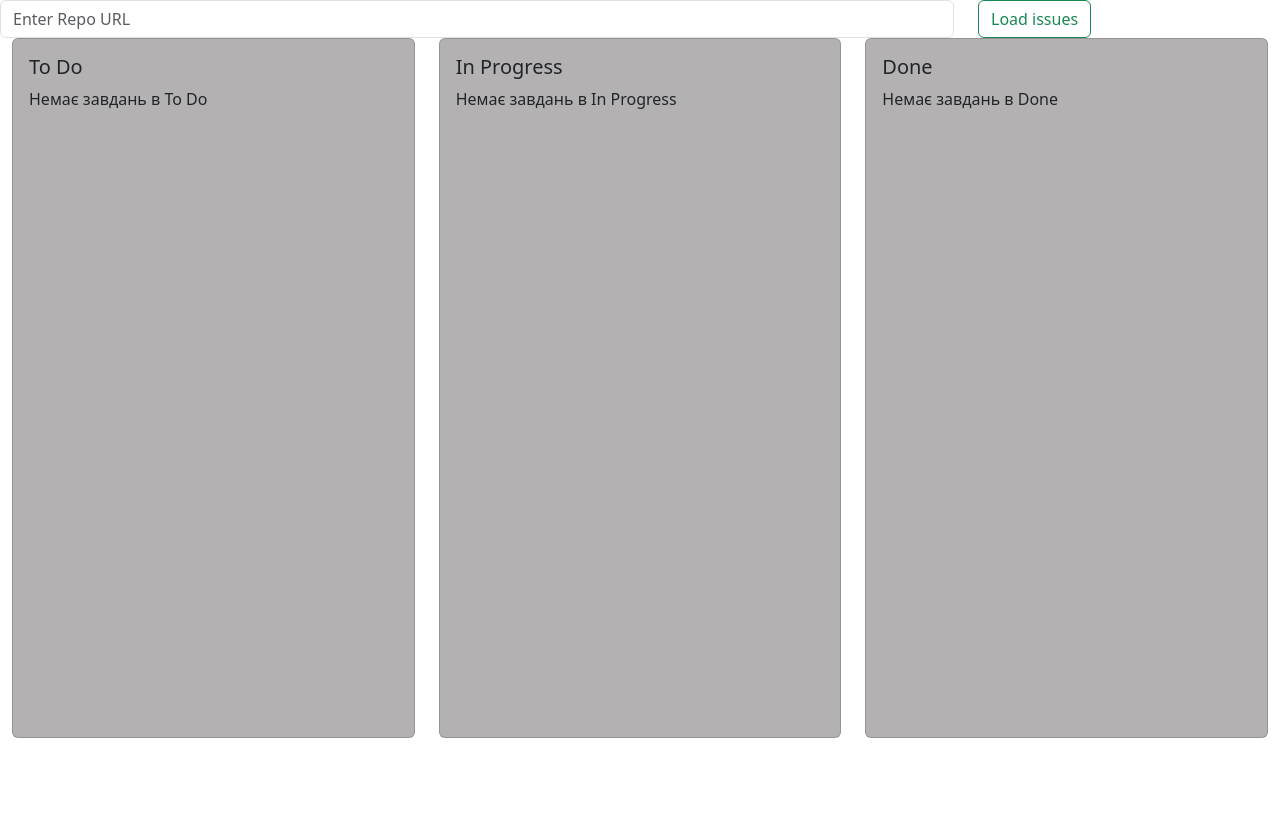
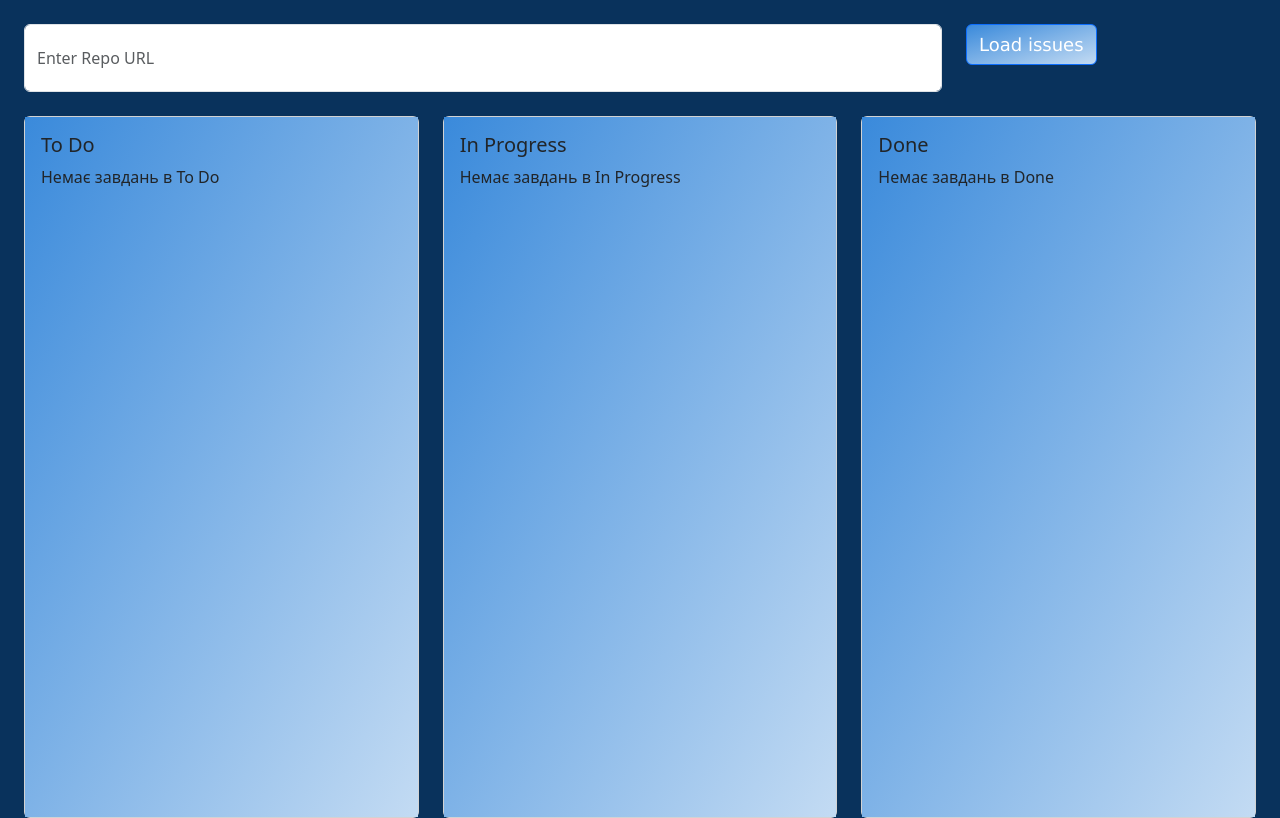
Before and after one commit to Oksana-Marchenko11/react-kanban, a React (Create React App) app: page / in a window 1280 px wide. Built offline with nearby package versions, Linux system fonts and the light colour scheme.

Commit message:
before update state

```diff
--- a/public/index.html
+++ b/public/index.html
@@ -8,38 +8,13 @@
   <meta name="theme-color" content="#000000" />
   <meta name="description" content="Web site created using create-react-app" />
   <link rel="apple-touch-icon" href="%PUBLIC_URL%/logo192.png" />
-  <!--
-      manifest.json provides metadata used when your web app is installed on a
-      user's mobile device or desktop. See https://developers.google.com/web/fundamentals/web-app-manifest/
-    -->
-  <!-- <link rel="manifest" href="%PUBLIC_URL%/manifest.json" /> -->
-  <!--
-      Notice the use of %PUBLIC_URL% in the tags above.
-      It will be replaced with the URL of the `public` folder during the build.
-      Only files inside the `public` folder can be referenced from the HTML.
-
-      Unlike "/favicon.ico" or "favicon.ico", "%PUBLIC_URL%/favicon.ico" will
-      work correctly both with client-side routing and a non-root public URL.
-      Learn how to configure a non-root public URL by running `npm run build`.
-    -->
   <title>React App</title>
 </head>
 
 <body>
   <noscript>You need to enable JavaScript to run this app.</noscript>
   <div id="root">
-    <p>"hello!"</p>
   </div>
-  <!--
-      This HTML file is a template.
-      If you open it directly in the browser, you will see an empty page.
-
-      You can add webfonts, meta tags, or analytics to this file.
-      The build step will place the bundled scripts into the <body> tag.
-
-      To begin the development, run `npm start` or `yarn start`.
-      To create a production bundle, use `npm run build` or `yarn build`.
-    -->
 </body>
 
 </html>
--- a/src/App.css
+++ b/src/App.css
@@ -1,39 +1,38 @@
-.App {
-  text-align: center;
+.my-custom-card {
+  background-image: linear-gradient(to bottom right, rgb(58, 138, 219), rgb(195, 219, 243));
+  color: black;
+  border: none;
+  height: 700px;
+  overflow-y: scroll;
 }
 
-.App-logo {
-  height: 40vmin;
-  pointer-events: none;
+.gradient-btn {
+  background-image: linear-gradient(to bottom right,
+      rgb(58, 138, 219),
+      rgb(195, 219, 243));
+  border: none;
+  max-width: 260px;
+  font-weight: 500 !important;
+  font-family: Verdana, Geneva, Tahoma, sans-serif !important;
+  font-size: 18px !important;
+  padding: 8px;
+  border-radius: 4px;
+  transition: 0.3s;
 }
 
-@media (prefers-reduced-motion: no-preference) {
-  .App-logo {
-    animation: App-logo-spin infinite 20s linear;
-  }
+.text {
+  color: #09325c !important;
+  font-family: Verdana, Geneva, Tahoma, sans-serif !important;
+  font-size: 18px !important;
 }
 
-.App-header {
-  background-color: #282c34;
-  min-height: 100vh;
-  display: flex;
-  flex-direction: column;
-  align-items: center;
-  justify-content: center;
-  font-size: calc(10px + 2vmin);
-  color: white;
+.text_title {
+  color: #09325c !important;
+  font-weight: 700 !important;
+  font-family: Verdana, Geneva, Tahoma, sans-serif !important;
+  font-size: 18px !important;
 }
 
-.App-link {
-  color: #61dafb;
+.form_control {
+  height: 68px;
 }
-
-@keyframes App-logo-spin {
-  from {
-    transform: rotate(0deg);
-  }
-
-  to {
-    transform: rotate(360deg);
-  }
-}
--- a/src/App.js
+++ b/src/App.js
@@ -6,7 +6,7 @@ import Kanban from "./components/Kanbans.jsx";
 
 function App() {
   return (
-    <div>
+    <div style={{ backgroundColor: "#09325c", minHeight: "100vh" }}>
       <Search />
       <Navbar />
       <Kanban />
--- a/src/components/Kanbans.jsx
+++ b/src/components/Kanbans.jsx
@@ -1,7 +1,6 @@
 import React from "react";
 import { Container, Row, Col, Card } from "react-bootstrap";
 import "bootstrap/dist/css/bootstrap.min.css";
-import "../App.css";
 import { useSelector, useDispatch } from "react-redux";
 import { DndProvider } from "react-dnd";
 import { HTML5Backend } from "react-dnd-html5-backend";
@@ -15,14 +14,19 @@ const ItemTypes = {
   ISSUE: "issue",
 };
 
-const DraggableIssue = ({ issue, index, moveIssue, basket }) => {
+export const Kanban = () => {
+  const dispatch = useDispatch();
+  const { issues } = useSelector((state) => state.issues);
+
+  const DraggableIssue = ({ issue, index, basket }) => {
+    console.log(basket);
     const [{ isDragging }, drag] = useDrag({
       type: ItemTypes.ISSUE,
       item: {
         id: issue.id,
         index,
         state: issue.state,
-      assignees: issue.assignees,
+        title: issue.title,
         _basket: issue._basket,
       },
       collect: (monitor) => ({
@@ -30,40 +34,13 @@ const DraggableIssue = ({ issue, index, moveIssue, basket }) => {
       }),
     });
 
-  const [, drop] = useDrop({
+    const [{ isOver }, drop] = useDrop({
       accept: ItemTypes.ISSUE,
       hover: (draggedItem) => {
-      if (draggedItem.index === index) {
-        return;
-      }
+        if (draggedItem.index === index) return; // нічого не міняємо
+
         moveIssue(draggedItem.index, index, basket);
-      draggedItem.index = index;
-      console.log(index);
-    },
-  });
-
-  return (
-    <div
-      ref={(node) => drag(drop(node))}
-      style={{ opacity: isDragging ? 0.5 : 1 }}
-    >
-      <Card>
-        <Card.Body>
-          <Card.Title>{issue.title}</Card.Title>
-          <Card.Text>{issue.title}</Card.Text>
-        </Card.Body>
-      </Card>
-    </div>
-  );
-};
-
-const DroppableColumn = ({ title, issues, onDrop, moveIssue, basket }) => {
-  const [{ isOver }, drop] = useDrop({
-    accept: ItemTypes.ISSUE,
-    drop: (item, monitor) => {
-      console.log(issues);
-      console.log(item);
-      onDrop(item, title);
+        draggedItem.index = index; // оновлюємо індекс перетягуваного елемента
       },
       collect: (monitor) => ({
         isOver: monitor.isOver(),
@@ -71,22 +48,42 @@ const DroppableColumn = ({ title, issues, onDrop, moveIssue, basket }) => {
     });
     return (
       <Card
-      ref={drop}
+        ref={(node) => drag(drop(node))}
         style={{
-        height: "700px",
-        overflowY: "scroll",
-        backgroundColor: isOver ? "#d3d3d3" : "#b3b1b1",
+          opacity: isDragging ? 0.9 : 1,
+          backgroundColor: isOver ? "red" : "white",
+          padding: "20px",
         }}
+        className="mb-3"
       >
         <Card.Body>
+          <Card.Title className="text_title">{issue.title}</Card.Title>
+          <Card.Text className="text">{issue.title}</Card.Text>
+        </Card.Body>
+      </Card>
+    );
+  };
+
+  const DroppableColumn = ({ title, issues, onDrop, basket }) => {
+    const [_, drop] = useDrop({
+      accept: ItemTypes.ISSUE,
+      drop: (item, monitor) => {
+        // console.log(issues);
+        // console.log(item);
+        onDrop(item, title);
+      },
+       });
+    return (
+      <Card ref={drop}>
+        <Card.Body className="my-custom-card">
           <Card.Title>{title}</Card.Title>
           {issues.length > 0 ? (
             issues.map((issue, index) => (
               <DraggableIssue
+                issues={issues}
+                issue={issue}
                 key={issue.id}
-              issue={issue}
                 index={index}
-              moveIssue={moveIssue}
                 basket={basket}
               />
             ))
@@ -97,10 +94,6 @@ const DroppableColumn = ({ title, issues, onDrop, moveIssue, basket }) => {
       </Card>
     );
   };
-
-export const Kanban = () => {
-  const dispatch = useDispatch();
-  const { issues } = useSelector((state) => state.issues);
 
   const handleDrop = (item, column) => {
     const basketMap = {
@@ -128,8 +121,8 @@ export const Kanban = () => {
 
   return (
     <DndProvider backend={HTML5Backend}>
-      <Container fluid>
-        <Row className="g-12">
+      <Container fluid className="px-4">
+        <Row className="g-4">
           <Col xs={12} sm={4} md={4}>
             <DroppableColumn
               title="To Do"
--- a/src/components/NavBar.jsx
+++ b/src/components/NavBar.jsx
@@ -4,22 +4,26 @@ import { useSelector } from "react-redux";
 
 export const Navbar = () => {
   const data = useSelector((state) => state.searchQuery.searchQuery);
-  console.log(data);
+  // console.log(data);
   if (!data || !data.owner || !data.owner.login || !data.name) {
     return null;
   }
   const userLink = `https://github.com/${data.owner.login}/`;
   const repoLink = `https://github.com/${data.owner.login}/${data.name}/`;
   return (
-    <Nav>
+    <Nav className="mb-4 px-4">
       <ListGroup horizontal>
         <ListGroupItem>
-          <NavLink href={userLink}>{data.owner.login}</NavLink>
+          <NavLink href={userLink} className="text">
+            {data.owner.login}
+          </NavLink>
         </ListGroupItem>
         <ListGroupItem>
-          <NavLink href={repoLink}>{data.name}</NavLink>
+          <NavLink href={repoLink} className="text">
+            {data.name}
+          </NavLink>
         </ListGroupItem>
-        <ListGroupItem>{data.stargazers_count}</ListGroupItem>
+        <ListGroupItem className="text">{data.stargazers_count}</ListGroupItem>
       </ListGroup>
     </Nav>
   );
--- a/src/components/Search.jsx
+++ b/src/components/Search.jsx
@@ -37,17 +37,18 @@ export const Search = () => {
   };
 
   return (
-    <Form onSubmit={handleSubmit}>
+    <Form onSubmit={handleSubmit} className="py-4 px-4">
       <Row>
         <Col xs={12} sm={9} md={9}>
           <Form.Control
             type="search"
             placeholder="Enter Repo URL"
             onChange={handleChange}
+            className="form_control"
           />
         </Col>
         <Col xs={12} sm={3} md={3}>
-          <Button type="submit" variant="outline-success">
+          <Button type="submit" className="gradient-btn">
             Load issues
           </Button>
         </Col>
--- a/src/index.css
+++ b/src/index.css
@@ -1,4 +1,7 @@
+html,
 body {
+  padding: 0;
+  height: 100%;
   margin: 0;
   font-family: -apple-system, BlinkMacSystemFont, 'Segoe UI', 'Roboto', 'Oxygen',
     'Ubuntu', 'Cantarell', 'Fira Sans', 'Droid Sans', 'Helvetica Neue',
--- a/src/index.js
+++ b/src/index.js
@@ -11,9 +11,9 @@ const root = ReactDOM.createRoot(document.getElementById("root"));
 root.render(
   <Provider store={store}>
     <PersistGate loading={null} persistor={persistor}>
-      <React.StrictMode>
-        <App />
-      </React.StrictMode>
+      {/* <React.StrictMode> */}
+      <App />
+      {/* </React.StrictMode> */}
     </PersistGate>
   </Provider>
 );
--- a/src/redux/issues/issuesSlice.js
+++ b/src/redux/issues/issuesSlice.js
@@ -18,26 +18,33 @@ const issuesSlice = createSlice({
       const { dragIndex, hoverIndex, basket } = action.payload;
       const newIssues = [...state.issues];
 
-      // Знаходимо індекси задач у загальному масиві для конкретної колонки
       const basketIssues = newIssues.filter(
         (issue) => issue._basket === basket
       );
+
+      if (
+        dragIndex === hoverIndex ||
+        dragIndex >= basketIssues.length ||
+        hoverIndex >= basketIssues.length
+      ) {
+        return;
+      }
+
       const draggedIssue = basketIssues[dragIndex];
 
-      // Видаляємо задачу з поточної позиції
       const draggedIssueIndex = newIssues.findIndex(
         (issue) => issue.id === draggedIssue.id
       );
       newIssues.splice(draggedIssueIndex, 1);
-
-      // Знаходимо нову позицію для вставки
-      const targetIssue = basketIssues[hoverIndex];
-      const targetIssueIndex = newIssues.findIndex(
-        (issue) => issue.id === targetIssue.id
+      const basketIssuesAfterRemoval = newIssues.filter(
+        (issue) => issue._basket === basket
       );
 
-      // Вставляємо задачу на нову позицію
-      newIssues.splice(targetIssueIndex, 0, draggedIssue);
+      const targetIssue = basketIssuesAfterRemoval[hoverIndex];
+      const targetIndex = targetIssue
+        ? newIssues.findIndex((issue) => issue.id === targetIssue.id)
+        : newIssues.length;
+      newIssues.splice(targetIndex, 0, draggedIssue);
 
       state.issues = newIssues;
     },
```
Lines whose indentation alone changed are shown as unchanged.
